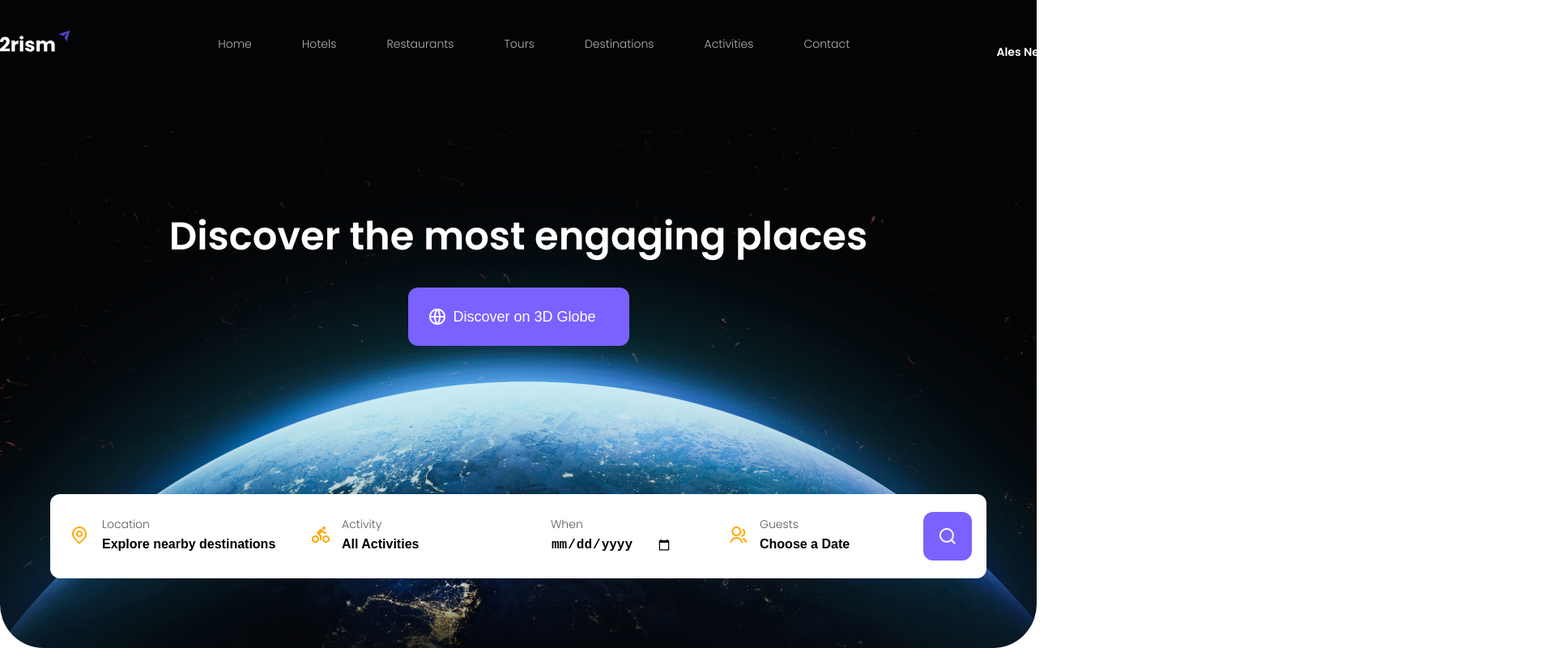
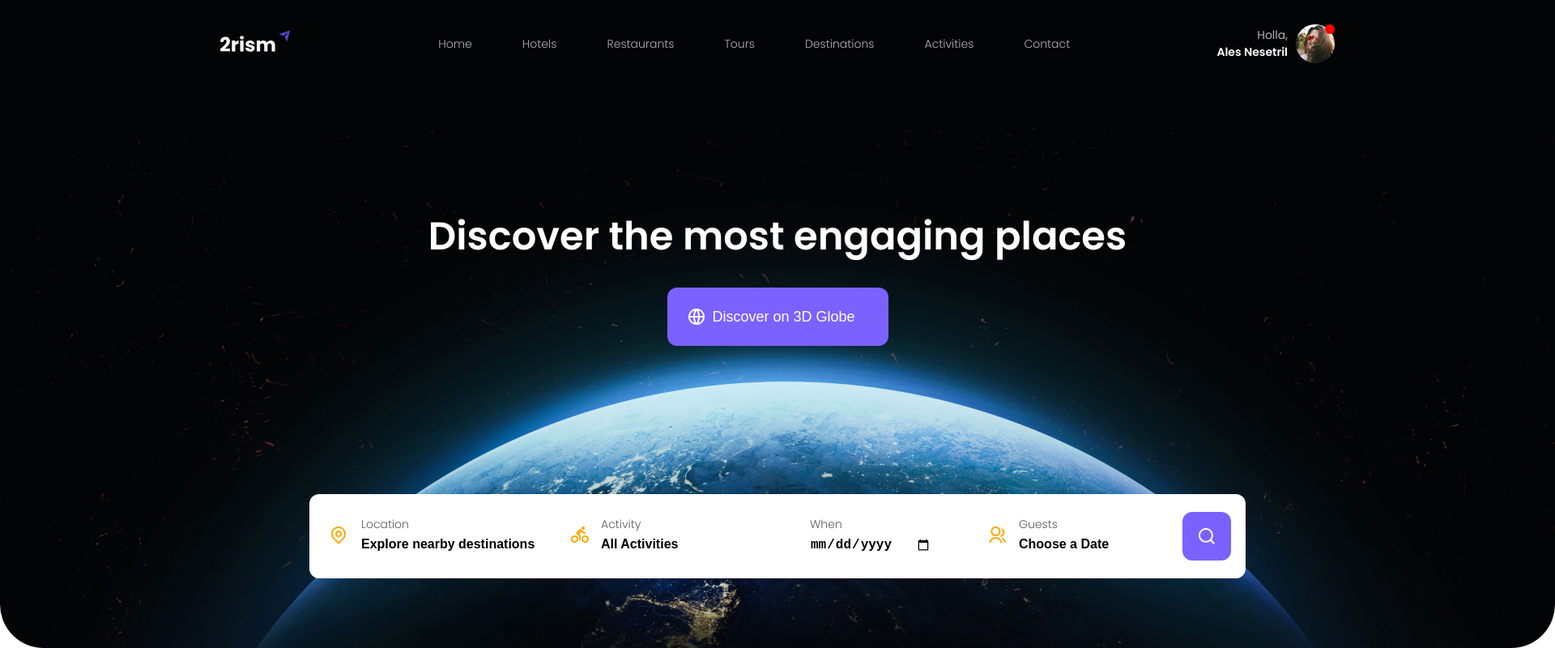
Before and after one commit to Person18q/2rism, a plain HTML site: page index.html in a window 1280 px wide. Shown: the top 800 px of the page at 81% size, 1920 px wide, since content can reach past the window. Drawn offline with Linux system fonts and the light colour scheme.

Commit message:
Add files via upload

```diff
--- a/style/main.css
+++ b/style/main.css
@@ -12,8 +12,9 @@ body{
   background-image: url(/2rism/Картинки/land.jpg);
   background-size: cover;
   background-position: center center;
-  width: 100%;
+  width: 1920px;
   height: 800px;
+  margin: 0 auto;
   overflow: hidden;
   border-radius: 0 0 54px 54px;
   display: flex;
```
